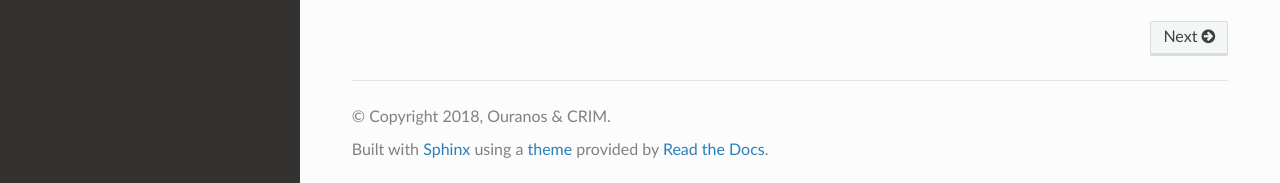
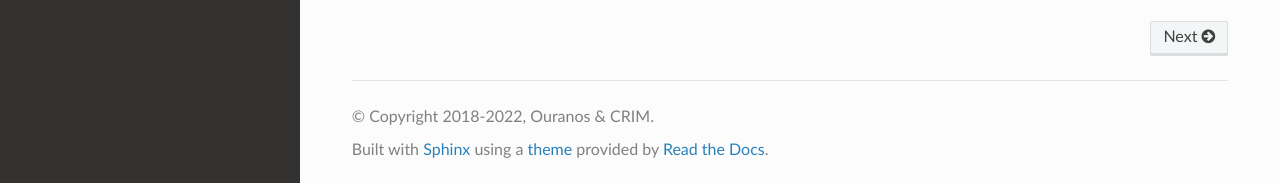
Before and after one commit to Ouranosinc/pavics-sdi, a Sphinx documentation site: the page built from docs/source/index.rst, in a window 1280 px wide and 900 px high, scrolled down 1246 px. Shown: the part 714-897 px from the top of the window. Built offline with Sphinx 7.4.7 and the Read the Docs theme 2.0.0, drawn with Linux system fonts in a browser that asks for light colours; pages that are not in the unit, such as notebooks, are missing from menus; some of the changed lines change nothing that is shown.

Commit message:
minor documentation adjustments

```diff
--- a/docs/source/conf.py
+++ b/docs/source/conf.py
@@ -1,9 +1,10 @@
 #!/usr/bin/env python3
 #
 import os
+from datetime import date
 
 # PAVICS documentation build configuration file, created by
-# sphinx-quickstart on Mon Oct  3 13:56:31 2016.
+# sphinx-quickstart on Mon Oct 3 13:56:31 2016.
 #
 # This file is execfile()d with the current directory set to its
 # containing dir.
@@ -33,15 +34,14 @@
 # ones.
 extensions = [
     "sphinx.ext.autodoc",
+    "sphinx.ext.autosectionlabel",
+    "sphinx.ext.coverage",
     "sphinx.ext.doctest",
+    "sphinx.ext.ifconfig",
     "sphinx.ext.intersphinx",
+    "sphinx.ext.mathjax",
     "sphinx.ext.todo",
-    "sphinx.ext.coverage",
-    "sphinx.ext.mathjax",
-    "sphinx.ext.ifconfig",
     "sphinx.ext.viewcode",
-    "sphinx.ext.intersphinx",
-    "sphinx.ext.autosectionlabel",
     "nbsphinx",
 ]
 
@@ -66,7 +66,7 @@
 
 # General information about the project.
 project = "PAVICS"
-copyright = "2018, Ouranos & CRIM"
+copyright = f"2018-{date.today().year}, Ouranos & CRIM"
 author = "Ouranos & CRIM"
 
 # The version info for the project you're documenting, acts as replacement for
@@ -83,7 +83,7 @@
 #
 # This is also used if you do content translation via gettext catalogs.
 # Usually you set "language" from the command line for these cases.
-language = None
+language = "en"
 
 locale_dirs = ["locale/"]  # path is example but recommended.
 gettext_compact = False  # optional.
@@ -145,9 +145,8 @@
 #
 # on_rtd is whether we are on readthedocs.org, this line of code grabbed from docs.readthedocs.org
 # http://docs.readthedocs.org/en/latest/faq.html?highlight=autodoc#how-do-i-change-behavior-for-read-the-docs
-on_rtd = os.environ.get("READTHEDOCS", None) == "True"
 
-if on_rtd:
+if os.environ.get("READTHEDOCS"):
     html_theme = "default"
 else:  # only import and set the theme if we're building docs locally
     import sphinx_rtd_theme
@@ -373,16 +372,16 @@
 
 # Example configuration for intersphinx: refer to the Python standard library.
 intersphinx_mapping = {
-    "python": ("http://docs.python.org/", None),
+    "python": ("https://docs.python.org/", None),
     "finch": ("https://finch.readthedocs.io/en/latest", None),
     "raven": ("https://pavics-raven.readthedocs.io/en/latest", None),
-    #  'birdhouse': ('http://birdhouse.readthedocs.io/en/latest/', None),
-    #  'phoenix': ('http://pyramid-phoenix.readthedocs.io/en/latest/', None),
-    #  'malleefowl': ('http://malleefowl.readthedocs.io/en/latest/', None),
-    #  'twitcher': ('http://twitcher.readthedocs.io/en/latest/', None),
-    "flyingpigeon": ("http://flyingpigeon.readthedocs.io/en/latest/", None),
-    #  'hummingbird': ('http://birdhouse-hummingbird.readthedocs.io/en/latest/', None),
-    #  'emu': ('http://emu.readthedocs.io/en/latest/', None),
-    "birdy": ("http://birdy.readthedocs.io/en/latest/", None),
-    #  'bootstrap': ('http://birdhousebuilderbootstrap.readthedocs.io/en/latest/', None),
+    #  'birdhouse': ('https://birdhouse.readthedocs.io/en/latest/', None),
+    #  'phoenix': ('https://pyramid-phoenix.readthedocs.io/en/latest/', None),
+    #  'malleefowl': ('https://malleefowl.readthedocs.io/en/latest/', None),
+    #  'twitcher': ('https://twitcher.readthedocs.io/en/latest/', None),
+    "flyingpigeon": ("https://flyingpigeon.readthedocs.io/en/latest/", None),
+    #  'hummingbird': ('https://birdhouse-hummingbird.readthedocs.io/en/latest/', None),
+    #  'emu': ('https://emu.readthedocs.io/en/latest/', None),
+    "birdy": ("https://birdy.readthedocs.io/en/latest/", None),
+    #  'bootstrap': ('https://birdhousebuilderbootstrap.readthedocs.io/en/latest/', None),
 }
```
